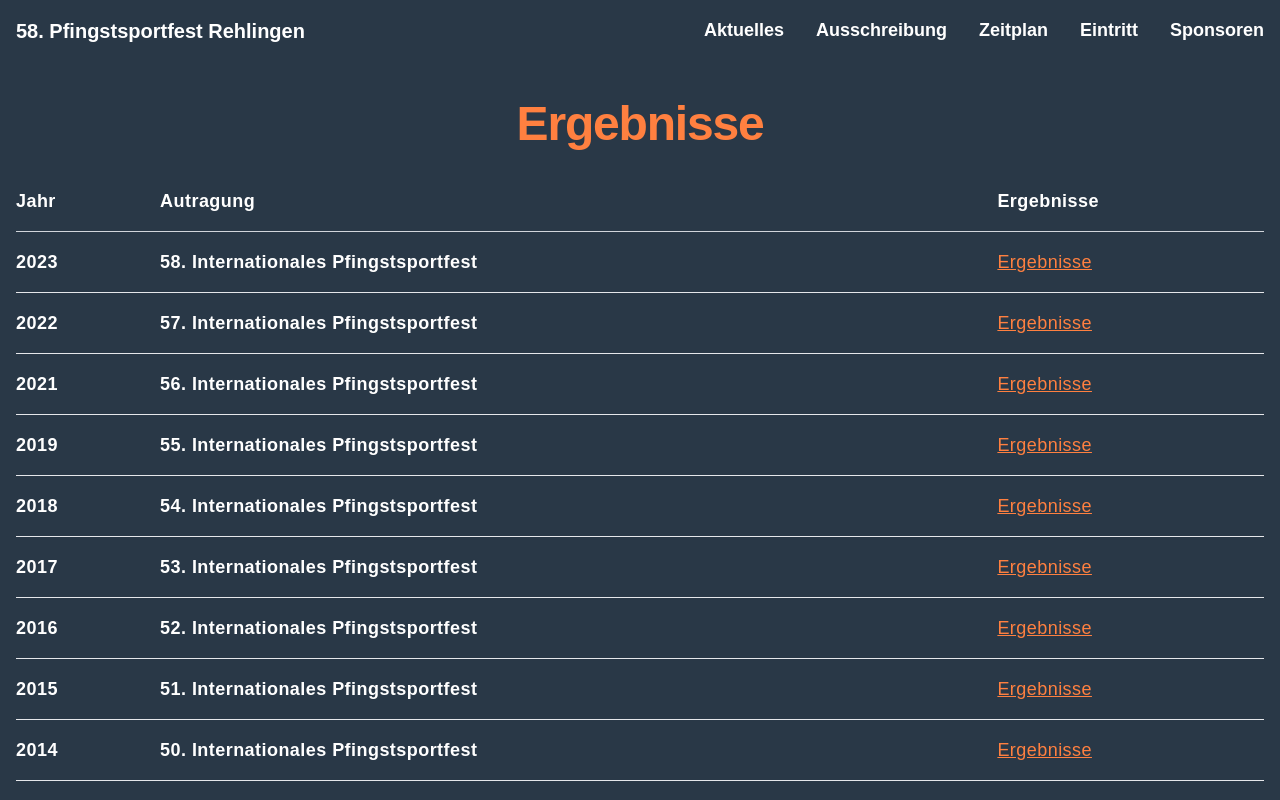
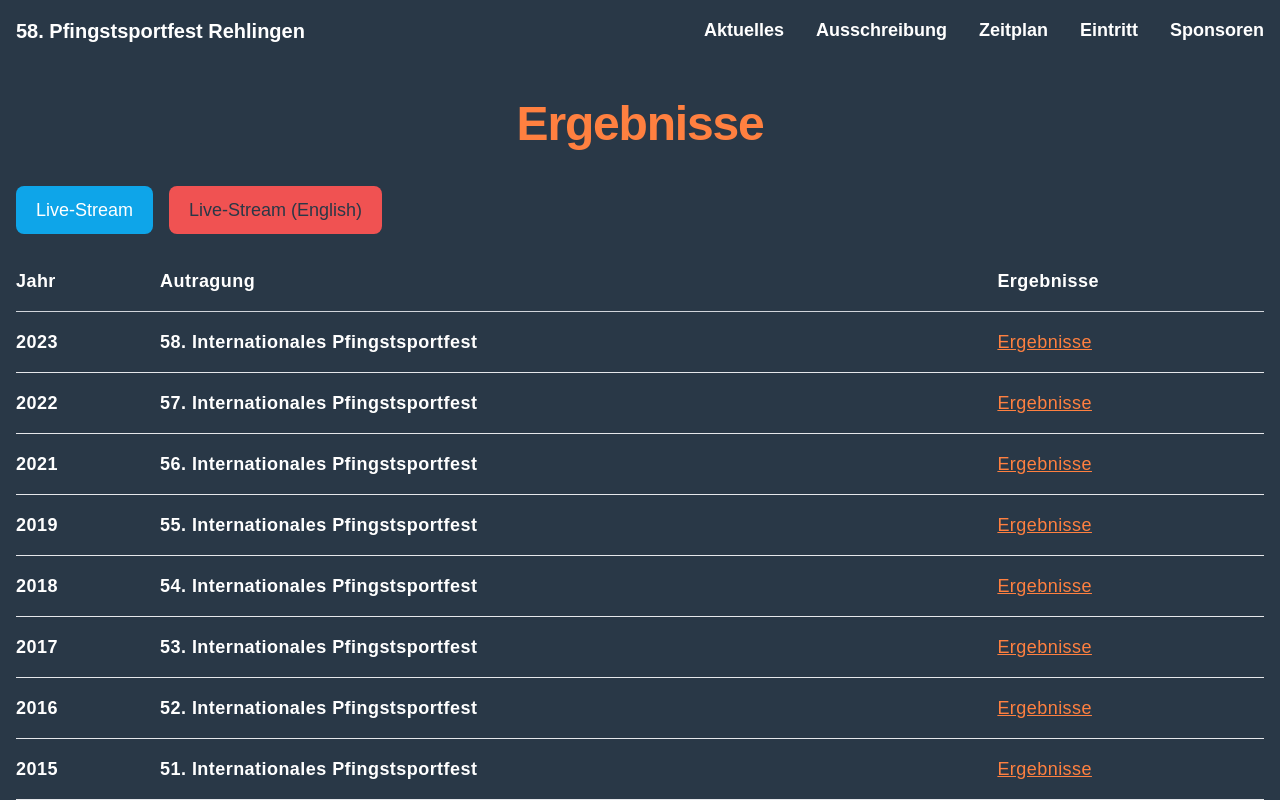
Before and after one commit to lcrehlingen/pfingstsportfest.de, a Next.js app: page /ergebnisse in a window 1280 px wide. Built offline with nearby package versions, Linux system fonts and the light colour scheme; a web font is replaced by a local one.

Commit message:
add livestream links to results

```diff
--- a/src/app/ergebnisse/page.tsx
+++ b/src/app/ergebnisse/page.tsx
@@ -18,7 +18,24 @@ export default async function Ergebnisse() {
   return (
     <ContentContainer>
       <Title>Ergebnisse</Title>
-
+      <div className="flex flex-row gap-4">
+        <a
+          href="https://www.youtube.com/watch?v=lamehYbjYJs"
+          target="_blank"
+          rel="noopener noreferrer"
+          className="inline-flex max-w-fit items-center rounded-lg bg-sky-500 px-5 py-2.5 text-center text-lg font-medium text-white"
+        >
+          Live-Stream
+        </a>
+        <a
+          href="https://www.youtube.com/watch?v=jJVv5i6tenI"
+          target="_blank"
+          rel="noopener noreferrer"
+          className="inline-flex max-w-fit items-center rounded-lg bg-red-500 px-5 py-2.5 text-center text-lg font-medium text-tourDarkBlue"
+        >
+          Live-Stream (English)
+        </a>
+      </div>
       <article className="prose prose-xl max-w-none prose-table:tracking-wide">
         {daysAway(EVENT_DATE) < 5 && (
           <iframe
--- a/src/components/Hero.tsx
+++ b/src/components/Hero.tsx
@@ -44,7 +44,6 @@ export default function Hero() {
                 Bungertstadion
               </a>
             </div>
-            {daysAway(EVENT_DATE) == 0 ? (
               <div className="flex flex-row gap-4">
                 <a
                   href="https://www.youtube.com/watch?v=lamehYbjYJs"
@@ -63,8 +62,7 @@ export default function Hero() {
                   Live-Ergebnisse
                 </Link>
               </div>
-            ) : (
-              <div className="flex flex-row gap-4">
+            {/*<div className="flex flex-row gap-4">
                 <Link
                   href="/eintritt"
                   className="inline-flex max-w-fit items-center rounded-lg bg-white px-5 py-2.5 text-center text-lg font-medium text-tourDarkBlue"
@@ -91,8 +89,7 @@ export default function Hero() {
                 >
                   Live-Ergebnisse
                 </Link>
-              </div>
-            )}
+  </div>*/}
           </div>
         </div>
       </div>
```
